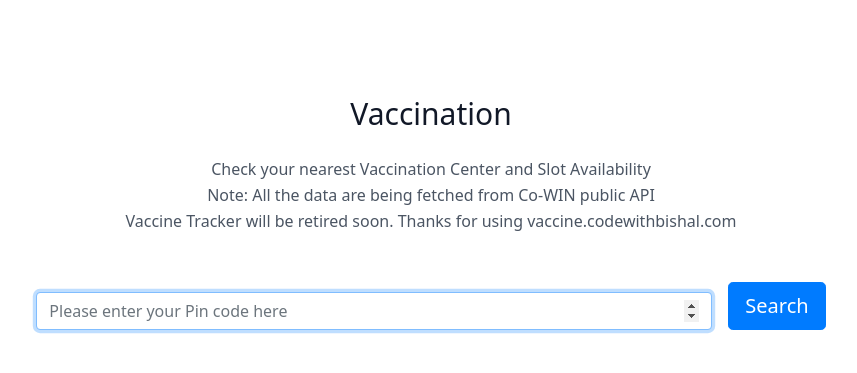
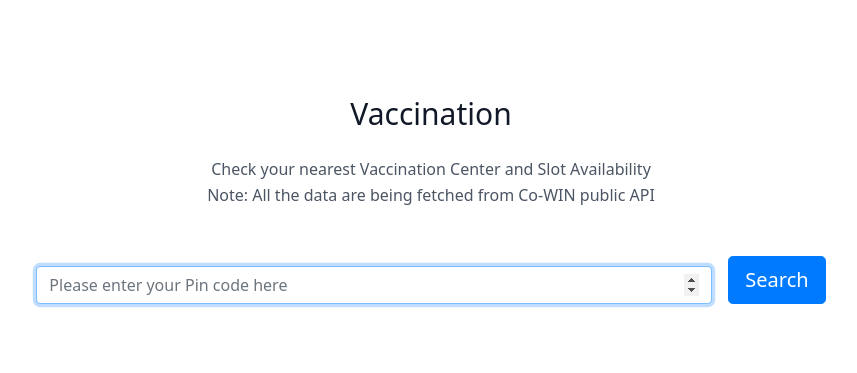
Before and after one commit to CodeWithBishal/vaccine, a PHP site: page / in a window 1280 px wide. Shown: the top 373 px of the page, without its empty margins (209-1066 px from the left). Run offline with PHP 8.4, Linux system fonts and the light colour scheme; data that the repository does not hold is empty; some libraries are stand-ins or nearby versions.

Commit message:
Update index.php

```diff
--- a/index.php
+++ b/index.php
@@ -138,7 +138,7 @@ if(isset($_COOKIE['Search'])){
 ?>
       <p class="lg:w-2/3 mx-auto leading-relaxed text-base" id="text-description">Check your nearest Vaccination Center and Slot Availability</p>
       <p class="lg:w-2/3 mx-auto leading-relaxed text-base" id="text-description">Note: All the data are being fetched from Co-WIN public API</p>
-      <p class="lg:w-2/3 mx-auto leading-relaxed text-base" id="text-description">Vaccine Tracker will be retired soon. Thanks for using vaccine.codewithbishal.com</p>
+      <!-- <p class="lg:w-2/3 mx-auto leading-relaxed text-base" id="text-description">Vaccine Tracker will be retired soon. Thanks for using vaccine.codewithbishal.com</p> -->
     </div>
     <div class="flex lg:w-2/3 w-full sm:flex-row flex-col mx-auto px-8 sm:space-x-4 sm:space-y-0 space-y-4 sm:px-0 items-end" id="pin-code-search">
       <div class="relative flex-grow w-full">
```
